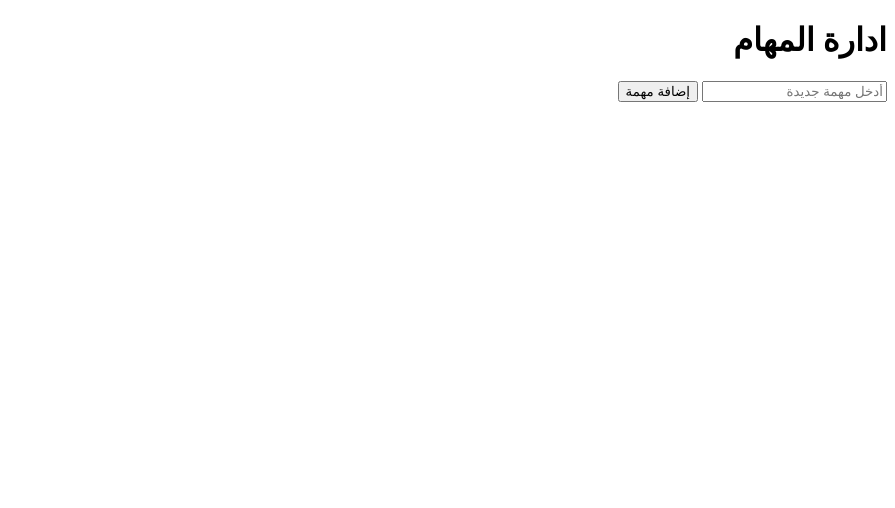
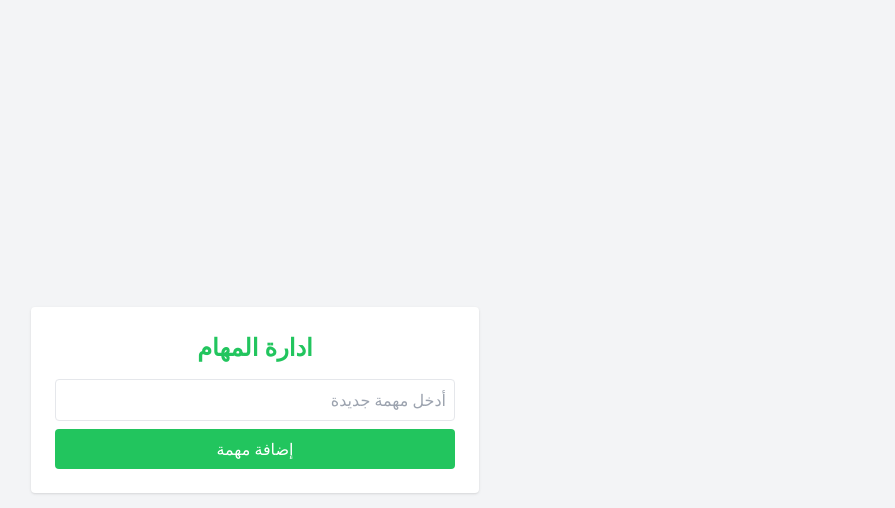
Before and after one commit to sadigwork/todos-app, a plain HTML site: page index.html in a window 1280 px wide. Shown: the whole page, without its empty margins (385-1280 px from the left). Drawn offline with nearby package versions, Linux system fonts and the light colour scheme.

Commit message:
add tailwind and style the app

```diff
--- a/index.html
+++ b/index.html
@@ -4,13 +4,14 @@
     <meta charset="UTF-8">
     <meta name="viewport" content="width=device-width, initial-scale=1.0">
     <title>تطبيق مهامي</title>
+    <script src="https://cdn.tailwindcss.com"></script>
     <script src="app.js" defer></script>
 </head>
-<body>
-    <div>
-        <h1>ادارة المهام</h1>
-        <input type="text" id="taskInput" placeholder="أدخل مهمة جديدة">
-        <button onclick="addTask()" id="addTask">إضافة مهمة</button>
+<body class="bg-gray-100 min-h-screen flex items-center justify-center">
+    <div class="bg-white p-6 rounded shadow w-full max-w-md" >
+        <h1 class="text-2xl font-bold mb-4 text-green-500 text-center" >ادارة المهام</h1>
+        <input class="w-full border p-2 mb-2 rounded" type="text" id="taskInput" placeholder="أدخل مهمة جديدة">
+        <button class="w-full bg-green-500 hover:bg-green-600 text-white p-2 rounded" onclick="addTask()" id="addTask">إضافة مهمة</button>
         <ul id="taskList"></ul>
     </div>
 </body>
```
